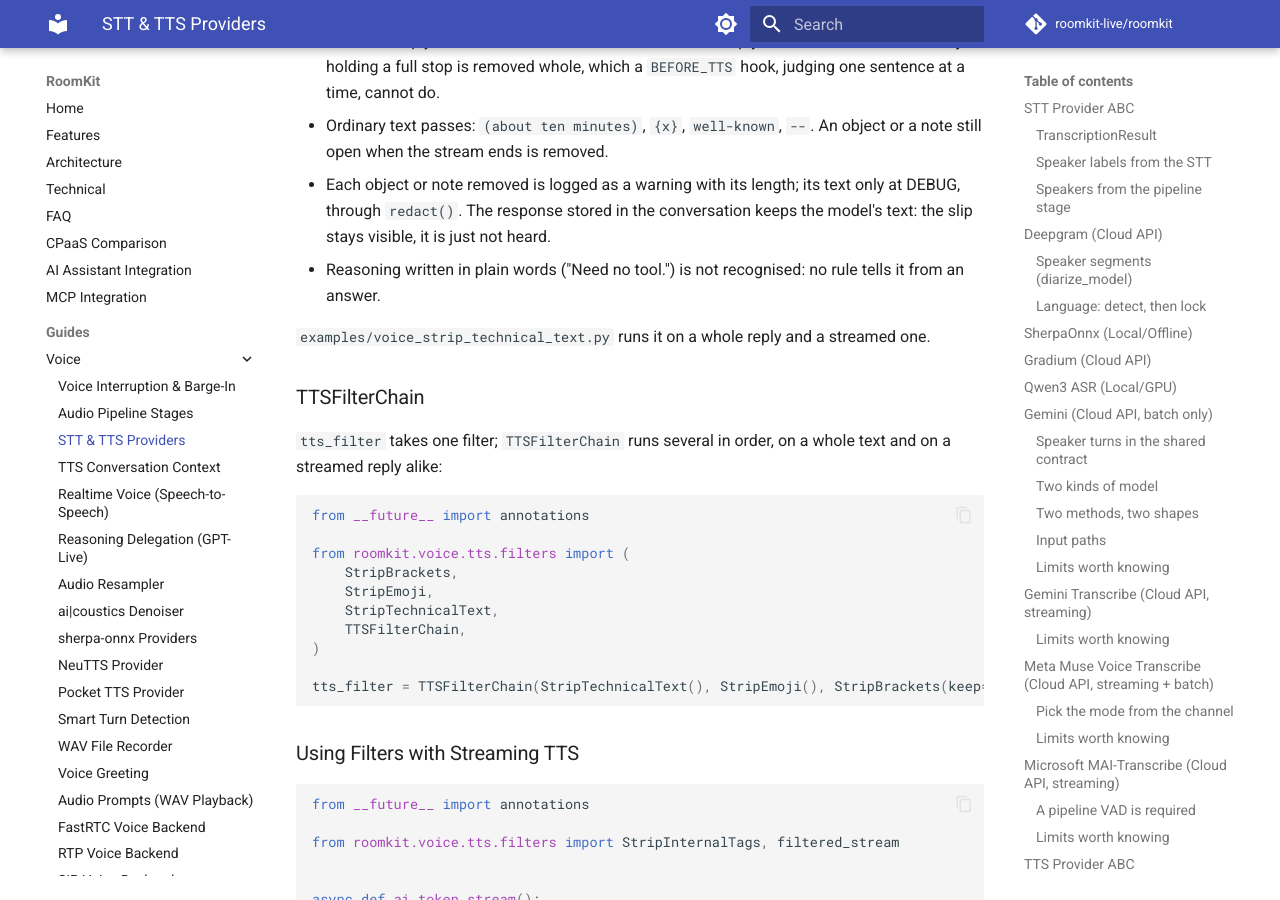
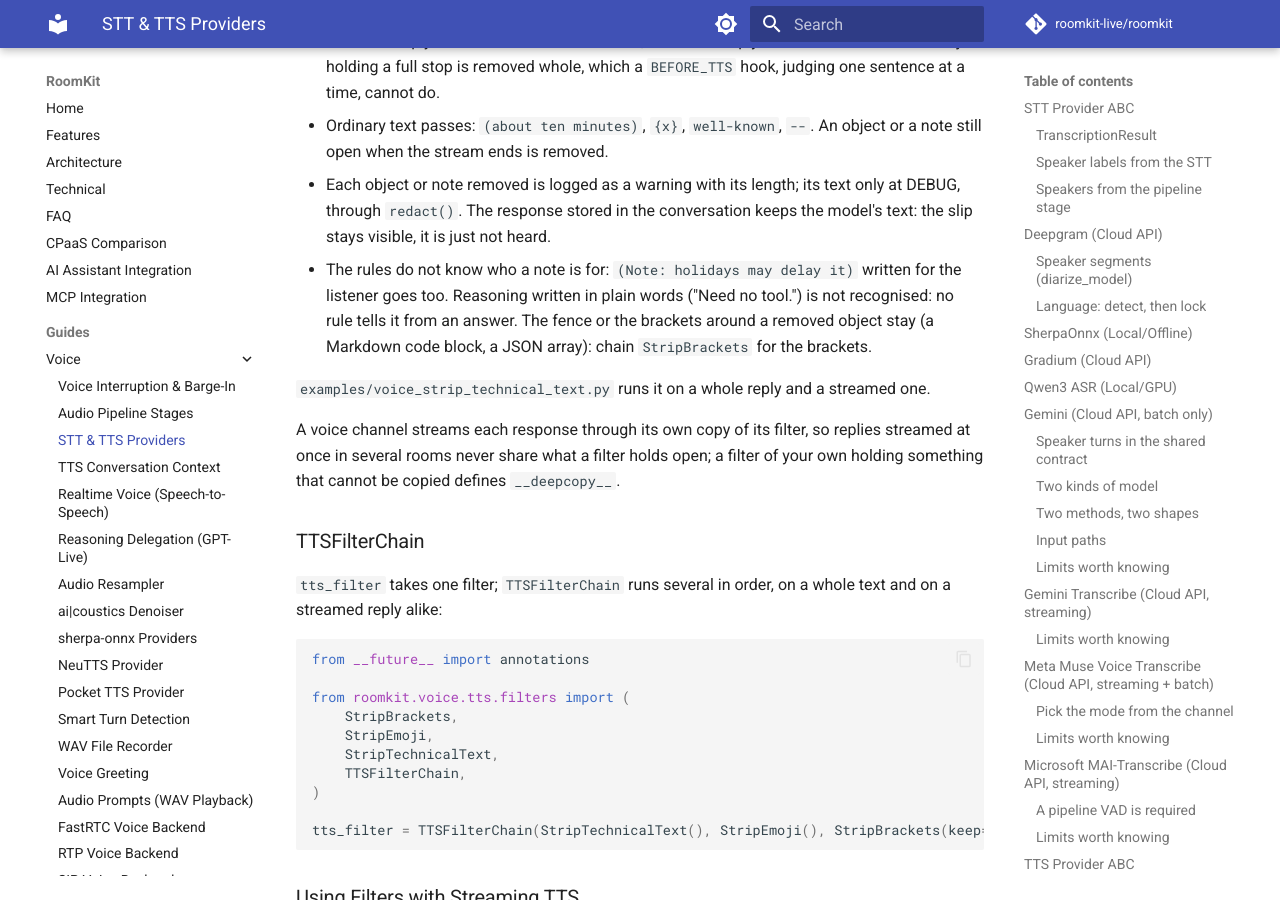
Before and after one commit to roomkit-live/roomkit-docs, an MkDocs documentation site: the page built from docs/guides/stt-tts-providers.md, in a window 1280 px wide and 900 px high, scrolled down 43972 px. Built offline with MkDocs 1.6.1 and Material for MkDocs 9.7.7, drawn with Linux system fonts in a browser that asks for light colours; comment, search, counter and statistics services are not loaded.

Commit message:
docs(voice): per review, what StripTechnicalText's rules cannot tell, and each streamed response's own copy of the filter (RMK-624)

```diff
--- a/docs/guides/stt-tts-providers.md
+++ b/docs/guides/stt-tts-providers.md
@@ -1871,11 +1871,19 @@ voice = VoiceChannel("voice", stt=stt, tts=tts, backend=backend, tts_filter=Stri
 - Each object or note removed is logged as a warning with its length; its text
   only at DEBUG, through `redact()`. The response stored in the conversation
   keeps the model's text: the slip stays visible, it is just not heard.
-- Reasoning written in plain words ("Need no tool.") is not recognised: no rule
-  tells it from an answer.
+- The rules do not know who a note is for: `(Note: holidays may delay it)`
+  written for the listener goes too. Reasoning written in plain words ("Need no
+  tool.") is not recognised: no rule tells it from an answer. The fence or the
+  brackets around a removed object stay (a Markdown code block, a JSON array):
+  chain `StripBrackets` for the brackets.
 
 `examples/voice_strip_technical_text.py` runs it on a whole reply and a
 streamed one.
+
+A voice channel streams each response through its own copy of its filter, so
+replies streamed at once in several rooms never share what a filter holds open;
+a filter of your own holding something that cannot be copied defines
+`__deepcopy__`.
 
 ### TTSFilterChain
 
```
